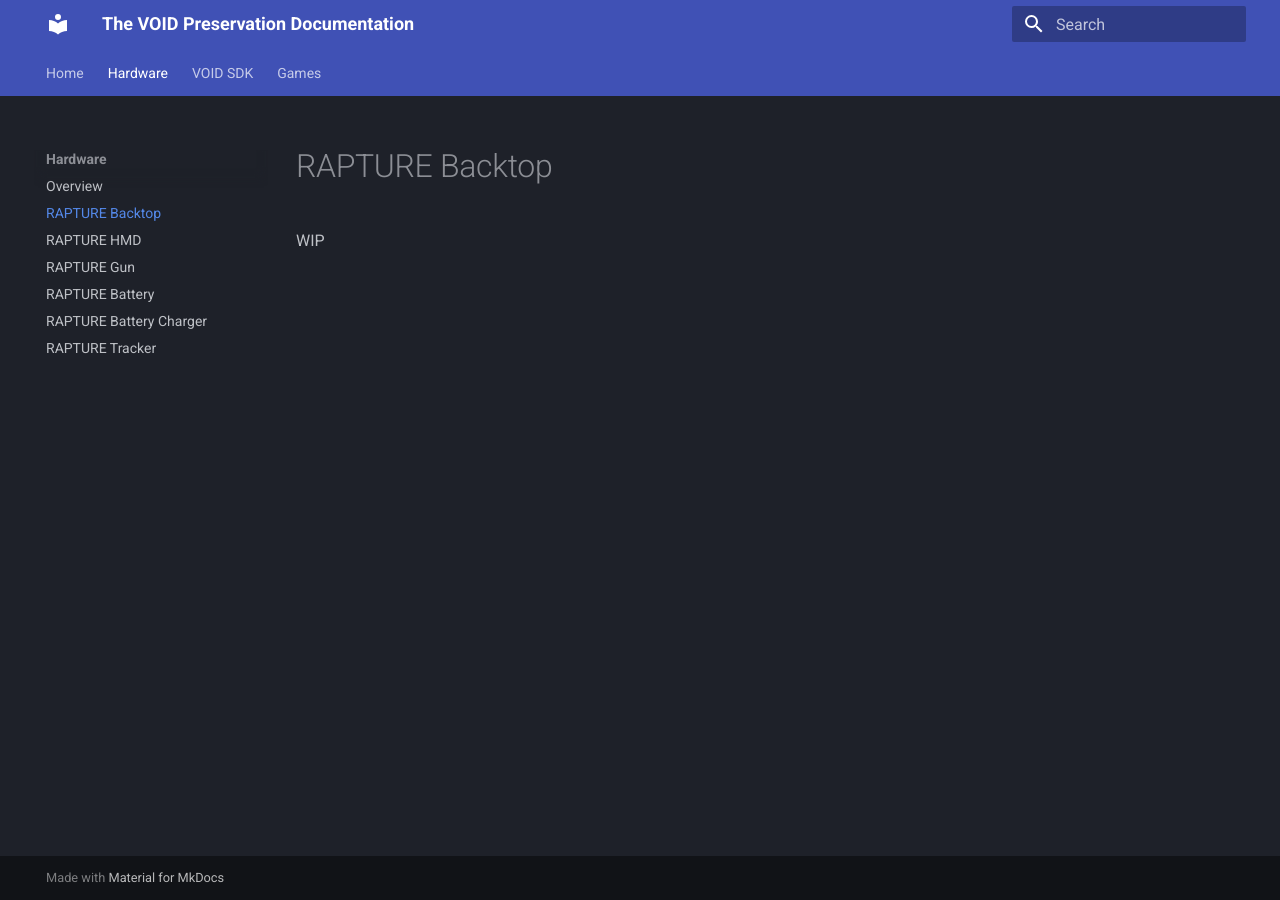
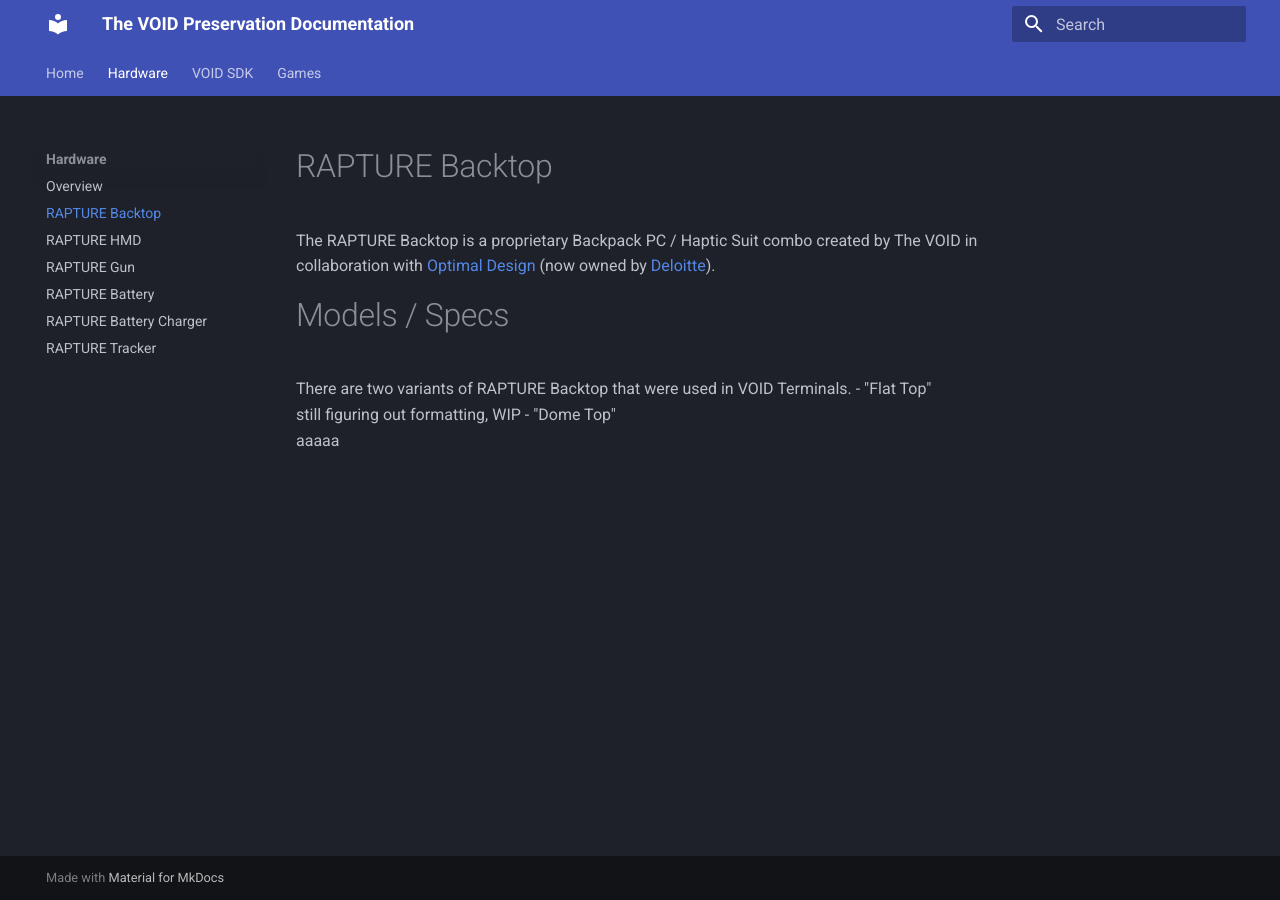
Before and after one commit to TheVOIDPreservation/Docs, an MkDocs documentation site: the page built from docs/hardware/RAPTURE_Backtop.md, in a window 1280 px wide. Built offline with MkDocs 1.6.1 and Material for MkDocs 9.7.7, drawn with Linux system fonts in a browser that asks for light colours.

Commit message:
i'm cooking bro trust (docs stuff)

```diff
--- a/docs/hardware/RAPTURE_Backtop.md
+++ b/docs/hardware/RAPTURE_Backtop.md
@@ -1 +1,10 @@
-WIP
+# RAPTURE Backtop
+
+The RAPTURE Backtop is a proprietary Backpack PC / Haptic Suit combo created by The VOID in collaboration with [Optimal Design](https://www.optimaldesignco.com/src/pages/contact-us.html) (now owned by [Deloitte](https://www.deloitte.com/us/en/services/consulting/services/product-engineering-services.html)).
+
+# Models / Specs
+There are two variants of RAPTURE Backtop that were used in VOID Terminals.
+- "Flat Top"
+still figuring out formatting, WIP
+- "Dome Top"
+aaaaa
```
Also changed, not shown: docs/hardware/index.md (+4 -2 lines).
